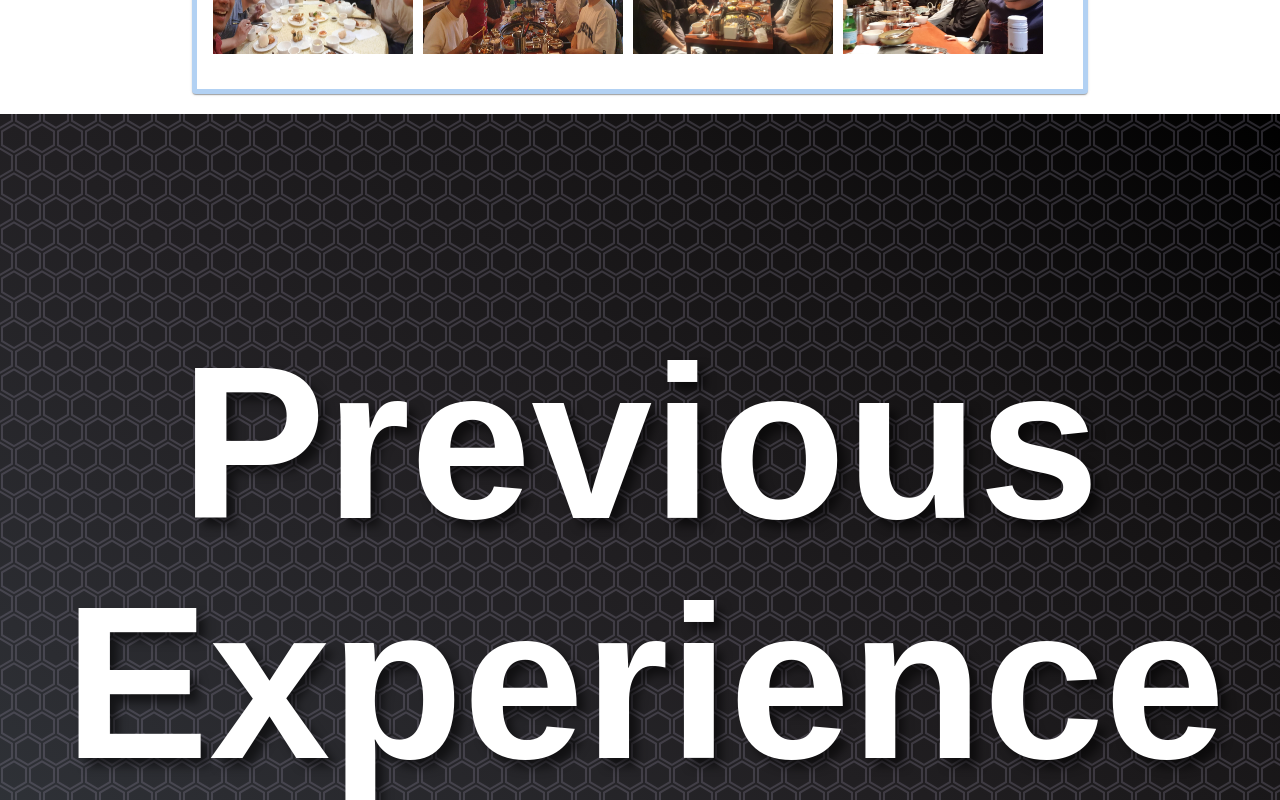
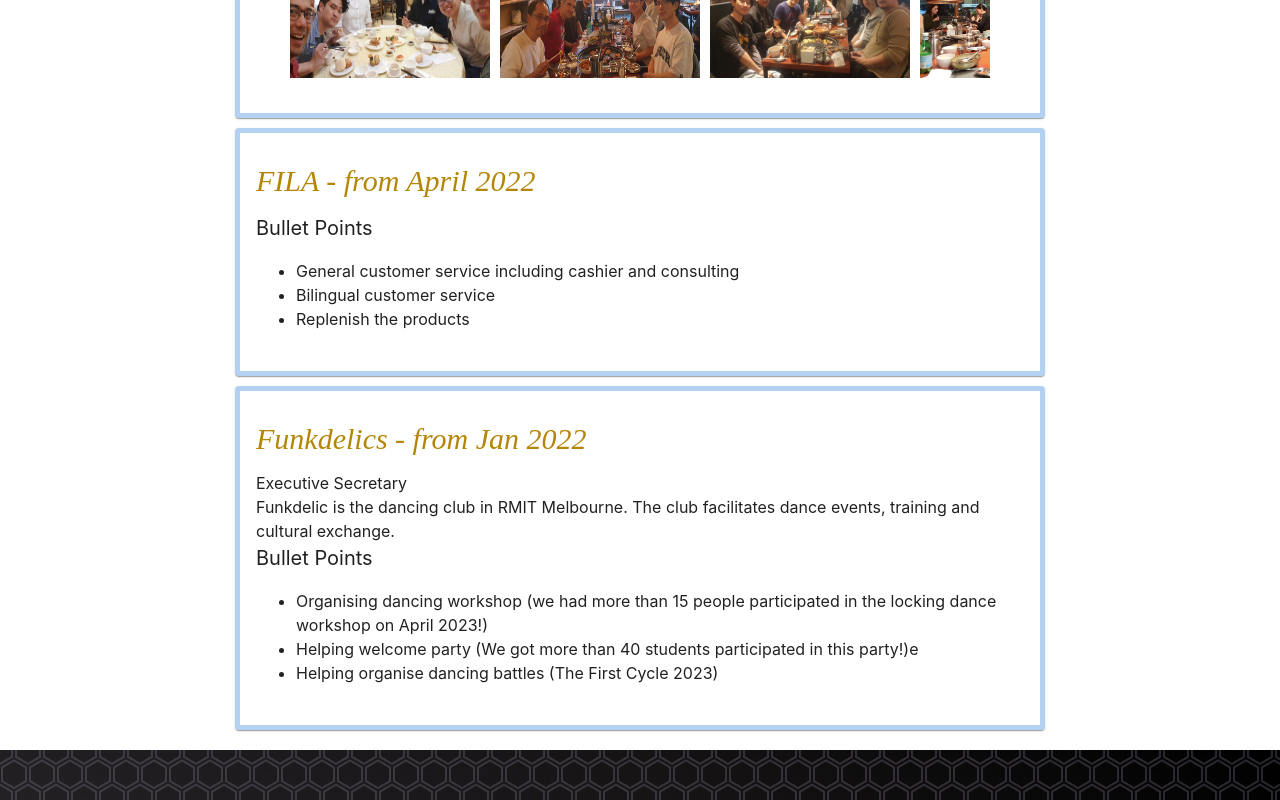
Before and after one commit to warranttsai/warrant-entry, a React (Vite) app: page /working-experience in a window 1280 px wide. Shown: the part 760-1560 px from the top of the page. Built offline with nearby package versions, Linux system fonts and the light colour scheme.

Commit message:
feat: create draft for fila and funkdelics

```diff
--- a/src/components/working-experience-component/clean-stormwater/CleanStormwater.tsx
+++ b/src/components/working-experience-component/clean-stormwater/CleanStormwater.tsx
@@ -25,9 +25,15 @@
         sx={{
           background: "white",
           border: "5px solid rgba(3, 102, 214, 0.3)",
+          width: 800,
         }}
       >
-        <CardContent>
+        <CardContent
+          style={{
+            display: "flex",
+            flexDirection: "column",
+          }}
+        >
           <BrownCenterTitle
             style={{
               fontSize: "30px",
@@ -41,7 +47,7 @@
           <span style={{ fontWeight: "1200", fontSize: "20px", flex: 1 }}>
             Bullet Points
           </span>
-          <ul>
+          <ul style={{ flex: 1 }}>
             <li>Front-end development and management. (React JS/TS, ES6)</li>
             <li>
               Back-end development and management. (Sails.JS, Python Flask, AWS
@@ -66,9 +72,11 @@
           </ul>
           <Flex1
             style={{
-              marginBottom: "0.67rem",
+              margin: "0 auto 0.67rem auto",
               display: "flex",
               gap: "10px",
+              maxWidth: "700px",
+              overflow: "scroll",
             }}
           >
             <img
--- /dev/null
+++ b/src/components/working-experience-component/fila/Fila.tsx
@@ -0,0 +1,55 @@
+// modules
+import Card from "@mui/material/Card";
+import CardContent from "@mui/material/CardContent";
+// images
+// styled-components
+import { Flex1 } from "../../styled-component/Container";
+import { BrownCenterTitle } from "../../styled-component/Title";
+
+export default function Fila() {
+  return (
+    <Flex1
+      style={{
+        display: "flex",
+        flexDirection: "column",
+        justifyContent: "center",
+        alignItems: "center",
+        textAlign: "left",
+      }}
+    >
+      <Card
+        sx={{
+          background: "white",
+          border: "5px solid rgba(3, 102, 214, 0.3)",
+          width: 800,
+        }}
+      >
+        <CardContent
+          style={{
+            display: "flex",
+            flexDirection: "column",
+          }}
+        >
+          <BrownCenterTitle
+            style={{
+              fontSize: "30px",
+              flex: 1,
+              marginBlock: "10px",
+              textAlign: "left",
+            }}
+          >
+            FILA - from April 2022
+          </BrownCenterTitle>
+          <span style={{ fontWeight: "1200", fontSize: "20px", flex: 1 }}>
+            Bullet Points
+          </span>
+          <ul style={{ flex: 1 }}>
+            <li>General customer service including cashier and consulting</li>
+            <li>Bilingual customer service</li>
+            <li>Replenish the products</li>
+          </ul>
+        </CardContent>
+      </Card>
+    </Flex1>
+  );
+}
--- /dev/null
+++ b/src/components/working-experience-component/funkdelics/Funkdelics.tsx
@@ -0,0 +1,66 @@
+// modules
+import Card from "@mui/material/Card";
+import CardContent from "@mui/material/CardContent";
+// images
+// styled-components
+import { Flex1 } from "../../styled-component/Container";
+import { BrownCenterTitle } from "../../styled-component/Title";
+
+export default function Funkdelics() {
+  return (
+    <Flex1
+      style={{
+        display: "flex",
+        flexDirection: "column",
+        justifyContent: "center",
+        alignItems: "center",
+        textAlign: "left",
+      }}
+    >
+      <Card
+        sx={{
+          background: "white",
+          border: "5px solid rgba(3, 102, 214, 0.3)",
+          width: 800,
+        }}
+      >
+        <CardContent
+          style={{
+            display: "flex",
+            flexDirection: "column",
+          }}
+        >
+          <BrownCenterTitle
+            style={{
+              fontSize: "30px",
+              flex: 1,
+              marginBlock: "10px",
+              textAlign: "left",
+            }}
+          >
+            Funkdelics - from Jan 2022
+          </BrownCenterTitle>
+          <span style={{ flex: 1 }}>Executive Secretary</span>
+          <span style={{ flex: 1 }}>
+            Funkdelic is the dancing club in RMIT Melbourne. The club
+            facilitates dance events, training and cultural exchange.
+          </span>
+          <span style={{ fontWeight: "1200", fontSize: "20px", flex: 1 }}>
+            Bullet Points
+          </span>
+          <ul style={{ flex: 1 }}>
+            <li>
+              Organising dancing workshop (we had more than 15 people
+              participated in the locking dance workshop on April 2023!)
+            </li>
+            <li>
+              Helping welcome party (We got more than 40 students participated
+              in this party!)e
+            </li>
+            <li>Helping organise dancing battles (The First Cycle 2023)</li>
+          </ul>
+        </CardContent>
+      </Card>
+    </Flex1>
+  );
+}
--- a/src/pages/working-experience/WorkingExperience.tsx
+++ b/src/pages/working-experience/WorkingExperience.tsx
@@ -6,14 +6,18 @@
   // Flex1,
 } from "../../components/styled-component/Container";
 import Cleanstormwater from "../../components/working-experience-component/clean-stormwater/CleanStormwater";
+import Fila from "../../components/working-experience-component/fila/Fila";
+import Funkdelics from "../../components/working-experience-component/funkdelics/Funkdelics";
 
 export default function WorkingExperience() {
   return (
     <>
       <div style={{ padding: "20px 150px" }}>
         <BlackCenterTitle>Present</BlackCenterTitle>
-        <FlexColumnCenteredContainer>
+        <FlexColumnCenteredContainer style={{ gap: "10px" }}>
           <Cleanstormwater />
+          <Fila />
+          <Funkdelics />
         </FlexColumnCenteredContainer>
       </div>
       <BlackBackgroundContainer>
```
